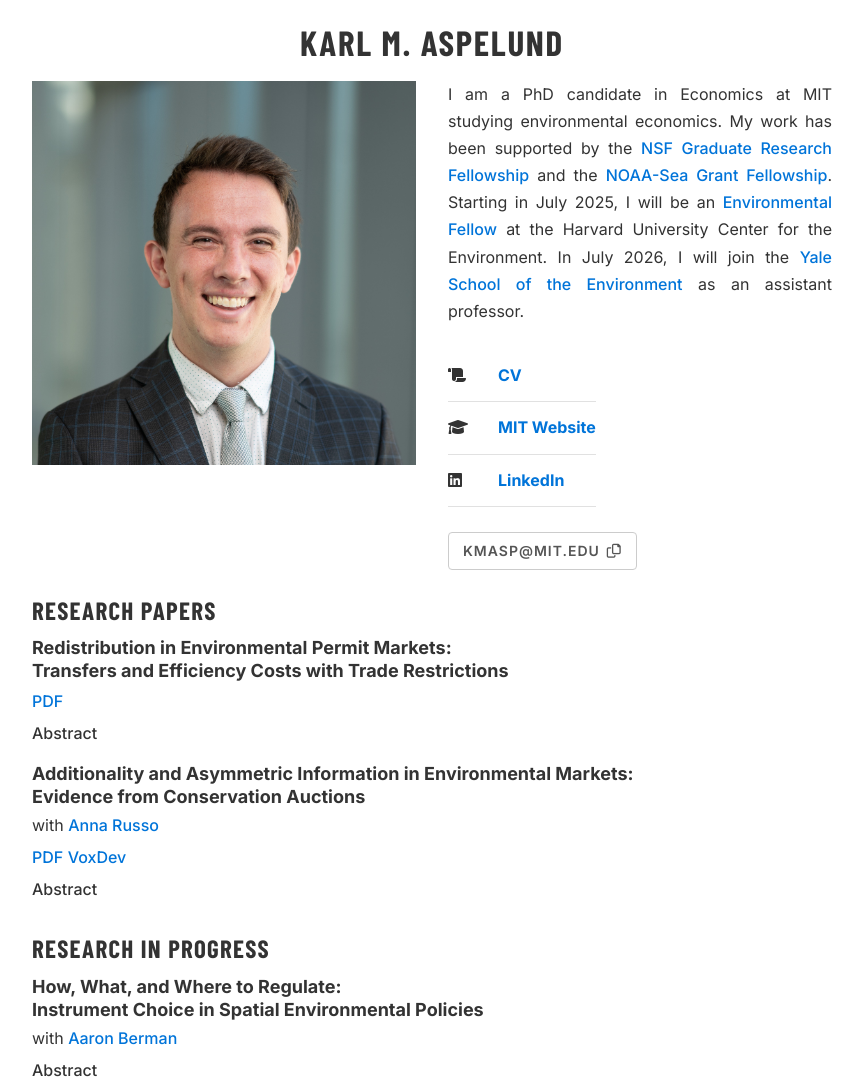
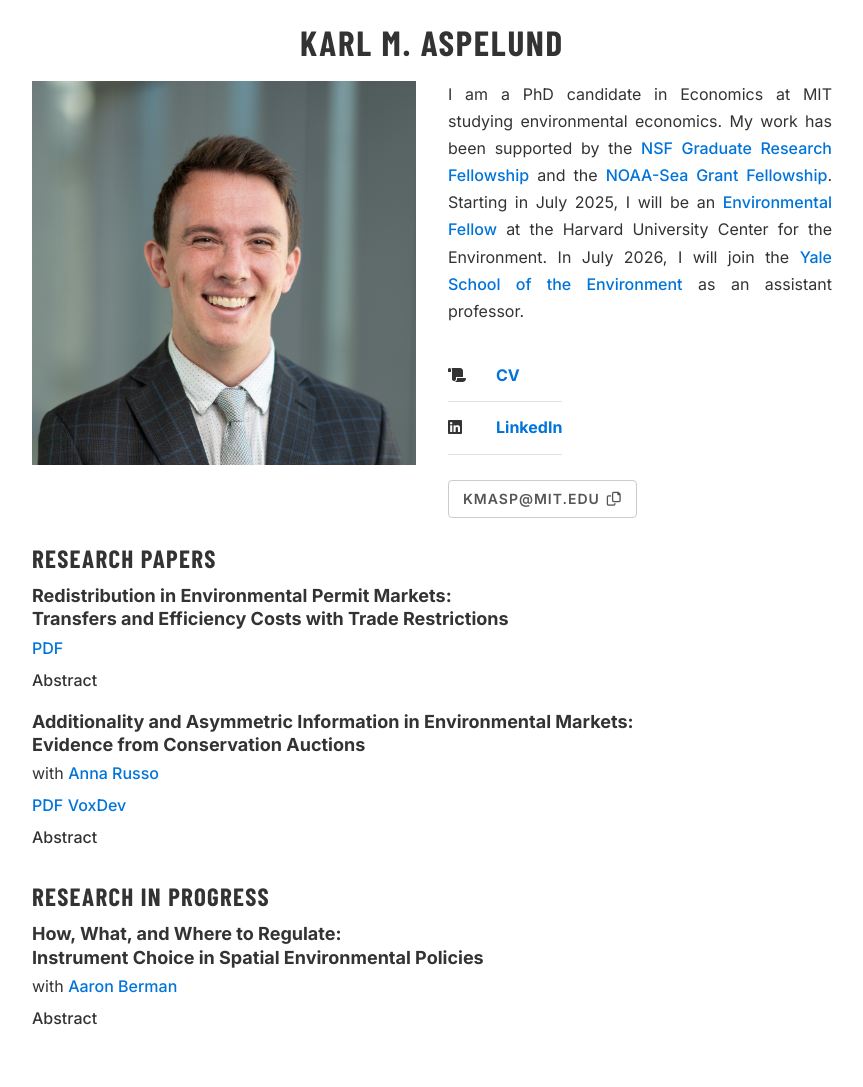
Before and after one commit to karlaspelund/karlaspelund.github.io, a plain HTML site: page index.html in a window 1280 px wide. Shown: the whole page, without its empty margins (208-1071 px from the left). After the commit the page ends 1047 px from the top, so only its background shows below. Drawn offline with nearby package versions, Linux system fonts and the light colour scheme.

Commit message:
Update index.html

```diff
--- a/index.html
+++ b/index.html
@@ -132,7 +132,6 @@
         </p>
         <table>
           <tr><td><i class="fas fa-scroll"></i></td><td><a href="https://karlaspelund.github.io/papers/Aspelund_CV_5dec24.pdf"><b>CV</b></a></td></tr>
-          <tr><td><i class="fas fa-graduation-cap"></i></td><td><a href="https://economics.mit.edu/people/phd-students/karl-m-aspelund"><b>MIT Website</b></a></td></tr>
           <tr><td><i class="fab fa-linkedin"></i></td><td><a href="https://www.linkedin.com/in/kmaspelund"><b>LinkedIn</b></a></td></tr>
         </table>
         <button id="email" class="tooltip" onclick="copyEmail()">
```
